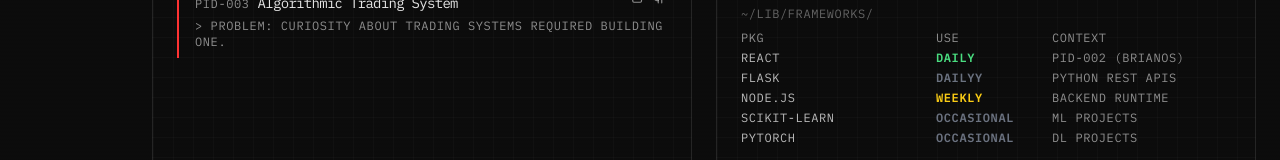
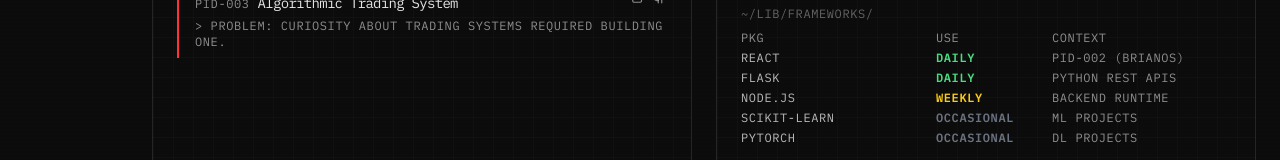
Before and after one commit to bwang257/bwang257.github.io, a React (Vite) app: page / in a window 1280 px wide. Shown: the part 909-1069 px from the top of the page. Built offline with nearby package versions, Linux system fonts and the light colour scheme.

Commit message:
Fix typo: DailyY -> DAILY in Flask usage frequency

```diff
--- a/src/App.jsx
+++ b/src/App.jsx
@@ -417,7 +417,7 @@ const InstalledPackagesWindow = () => {
 
     "~/lib/frameworks/": [
       { name: "React", use: "DAILY", context: "PID-002 (BrianOS)" },
-      { name: "Flask", use: "DailyY", context: "Python REST APIs" },
+      { name: "Flask", use: "DAILY", context: "Python REST APIs" },
       { name: "Node.js", use: "WEEKLY", context: "Backend Runtime" },
     { name: "scikit-learn", use: "OCCASIONAL", context: "ML Projects" },
       { name: "PyTorch", use: "OCCASIONAL", context: "DL Projects" }
```
